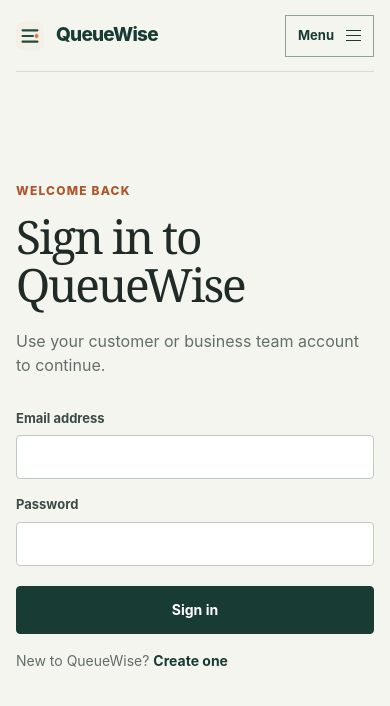
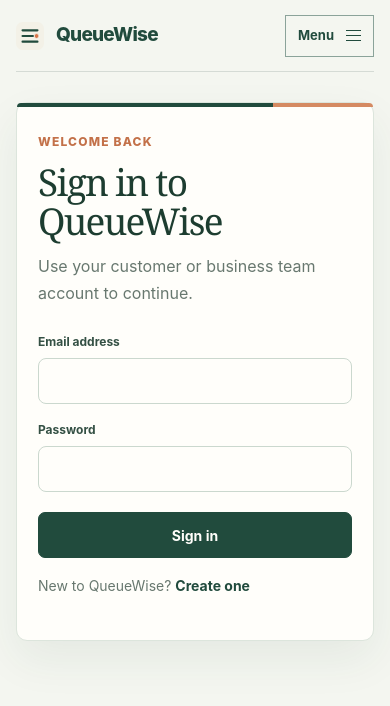
Before and after one commit to Mitansh-09/queuewise, a Next.js app: page /login in a window 390 px wide. Shown: the top 706 px of the page. Built offline with nearby package versions, Linux system fonts and the light colour scheme.

Commit message:
Polish QueueWise app-wide theme

```diff
--- a/app/globals.css
+++ b/app/globals.css
@@ -692,3 +692,76 @@
 @media (prefers-reduced-motion: reduce) {
   .home-v2 *, .home-v2 *::before, .home-v2 *::after { scroll-behavior: auto !important; transition-duration: .01ms !important; animation-duration: .01ms !important; }
 }
+
+/* Shared QueueWise theme across customer, staff, directory, and account screens. */
+:root { --ink: #19352c; --muted: #68786f; --line: #dce5dc; --paper: #f4f6f0; --surface: #fffefa; --forest: #214b3d; --forest-soft: #e7eee5; --clay: #c37149; --danger: #a4473d; --shadow: 0 14px 38px rgba(29, 67, 51, .075); }
+body { color: var(--ink); background: var(--paper); }
+::selection { color: #173a2e; background: #dce9d9; }
+a, button, input, select, textarea { -webkit-tap-highlight-color: transparent; }
+:where(a, button, input, select, textarea):focus-visible { outline: 3px solid rgba(199, 113, 72, .7); outline-offset: 3px; }
+.button { min-height: 46px; padding: 11px 17px; border-radius: 7px; transition: background-color .16s ease, border-color .16s ease, color .16s ease, transform .16s ease, box-shadow .16s ease; }
+.button-primary { color: #fffefa; background: #214b3d; border-color: #214b3d; }
+.button-primary:hover:not(:disabled) { background: #183d31; box-shadow: 0 5px 14px rgba(24, 61, 49, .16); }
+.button-secondary { color: #28513f; background: #fffefa; border-color: #c6d3c8; }
+.button-secondary:hover:not(:disabled) { background: #edf3eb; border-color: #9db5a3; }
+input, select, textarea { min-height: 46px; padding: 10px 13px; color: var(--ink); background: #fffefa; border: 1px solid #cbd8ce; border-radius: 8px; transition: border-color .16s ease, box-shadow .16s ease, background .16s ease; }
+input[type="checkbox"], input[type="radio"] { width: 18px; min-width: 18px; min-height: 18px; height: 18px; padding: 0; accent-color: #47765c; }
+input:hover, select:hover, textarea:hover { border-color: #9cb4a4; }
+input:focus, select:focus, textarea:focus { outline: none; border-color: #547c65; box-shadow: 0 0 0 4px rgba(71, 115, 101, .13); }
+input::placeholder, textarea::placeholder { color: #99a59d; }
+.surface, .queue-board, .control-bar { border-color: #dce5dc; border-radius: 11px; box-shadow: 0 8px 24px rgba(29, 67, 51, .055); }
+.portal-layout { background: #eff2ec; }
+.portal-side { background: #214b3d; }
+.portal-side .wordmark { gap: 10px; font-size: 19px; letter-spacing: -.04em; }
+.portal-side .wordmark .queuewise-mark { width: 31px; height: 31px; }
+.portal-main { width: 100%; padding: 45px clamp(22px, 4vw, 56px); }
+.portal-title { margin-bottom: 28px; }
+.portal-title h1 { font-family: Georgia, "Times New Roman", serif; font-size: clamp(36px, 4vw, 47px); font-weight: 500; letter-spacing: -.05em; }
+.portal-title .eyebrow { color: #a95e3b; }
+.surface h2 { color: #203b30; font-family: Georgia, "Times New Roman", serif; font-size: 25px; font-weight: 500; letter-spacing: -.035em; }
+.booking-surface, .surface:has(.appointment-list), .clinic-admin-panel, .walk-in-panel, .report-panel, .clinic-create, .schedule-form, .doctor-manager { border-radius: 11px; }
+.queue-board { overflow: hidden; }
+.queue-summary, .now-serving { padding: 28px; }
+.now-serving { background: linear-gradient(145deg, #e8f0e8, #deebe2); border-left: 1px solid #d5e1d8; }
+.now-serving strong { color: #214b3d; font-variant-numeric: tabular-nums; }
+.queue-table { overflow: hidden; }
+.section-heading { padding: 22px 24px 15px; }
+.staff-token { padding: 15px 24px; border-color: #e7ece6; }
+.staff-token:hover { background: #fafbf7; }
+.staff-token > strong { color: #28513f; font-variant-numeric: tabular-nums; }
+.status { padding: 5px 9px; font-size: 9px; letter-spacing: .06em; }
+.health-page, .directory-page, .care-guide-page { background: var(--paper); }
+.health-topbar { background: rgba(255, 254, 250, .92); border-color: var(--line); }
+.health-topbar .wordmark { gap: 10px; }
+.health-topbar .wordmark .queuewise-mark { width: 31px; height: 31px; }
+.health-topbar nav a, .site-header nav a { transition: color .15s ease; }
+.health-heading h1, .directory-content h1 { color: #1d3d30; }
+.health-onboarding, .health-panel, .doctor-card, .directory-empty { border-radius: 11px; box-shadow: 0 8px 25px rgba(29, 67, 51, .05); }
+.doctor-card { transition: transform .16s ease, box-shadow .16s ease, border-color .16s ease; }
+.doctor-card:hover { transform: translateY(-2px); border-color: #bfd0c2; box-shadow: 0 14px 30px rgba(29, 67, 51, .08); }
+.auth-page { position: relative; width: min(490px, 100%); min-height: auto; padding: 38px; margin: clamp(44px, 8vh, 82px) auto 76px; background: var(--surface); border: 1px solid var(--line); border-radius: 14px; box-shadow: 0 18px 45px rgba(29, 67, 51, .07); }
+.auth-page::before { position: absolute; inset: 0 0 auto; height: 4px; background: linear-gradient(90deg, #214b3d 0 72%, #d58a62 72%); border-radius: 14px 14px 0 0; content: ''; }
+.auth-page h1 { margin-bottom: 12px; color: #1d3d30; font-size: clamp(37px, 6vw, 48px); }
+.auth-page > p:not(.eyebrow) { color: var(--muted); line-height: 1.7; }
+.auth-form { gap: 17px; margin-top: 26px; }
+.auth-form label, .stack-form label, .control-bar label, .schedule-fields label { color: #345044; font-size: 12px; font-weight: 750; }
+.auth-form .button { width: 100%; margin-top: 3px; }
+.form-message { border-radius: 0 8px 8px 0; }
+.directory-search, .health-profile-bar label, .health-form label, .doctor-manager-form label { color: #345044; }
+.site-footer-v2 { background: #1d4034; }
+@media (max-width: 820px) {
+  .portal-side { padding: 15px 20px; }
+  .portal-main { padding: 30px 20px; }
+  .auth-page { margin: 38px auto 60px; }
+}
+@media (max-width: 560px) {
+  .auth-page { padding: 30px 21px; margin: 30px auto 48px; border-radius: 11px; }
+  .auth-page::before { border-radius: 11px 11px 0 0; }
+  .portal-side { gap: 14px; }
+  .portal-side .wordmark { font-size: 16px; }
+  .portal-side .wordmark .queuewise-mark { width: 27px; height: 27px; }
+  .portal-main { padding: 25px 15px; }
+  .queue-summary, .now-serving { padding: 22px; }
+  .section-heading { align-items: start; flex-direction: column; gap: 6px; padding: 20px 18px 13px; }
+  .staff-token { padding: 14px 18px; }
+}
```
